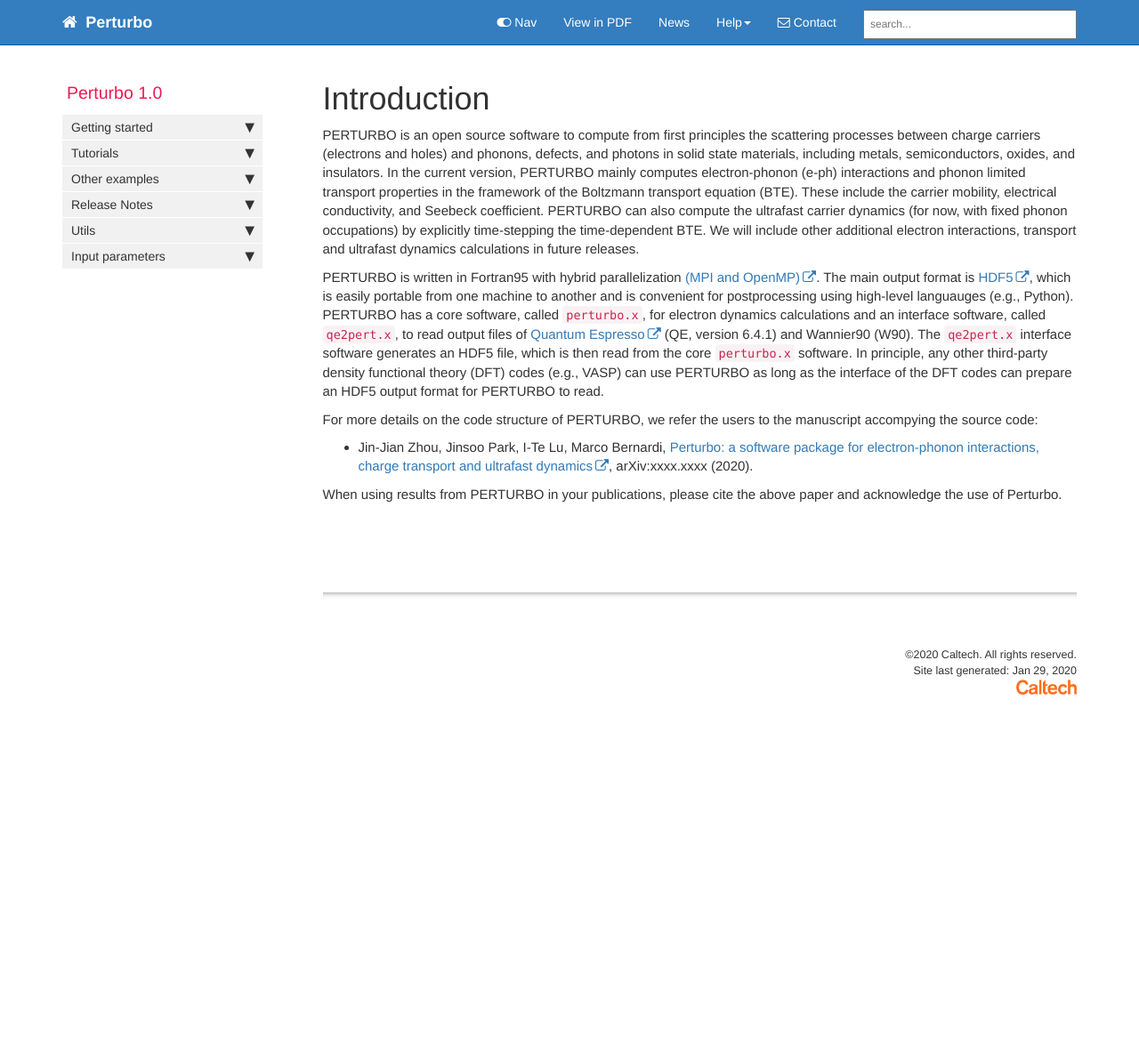
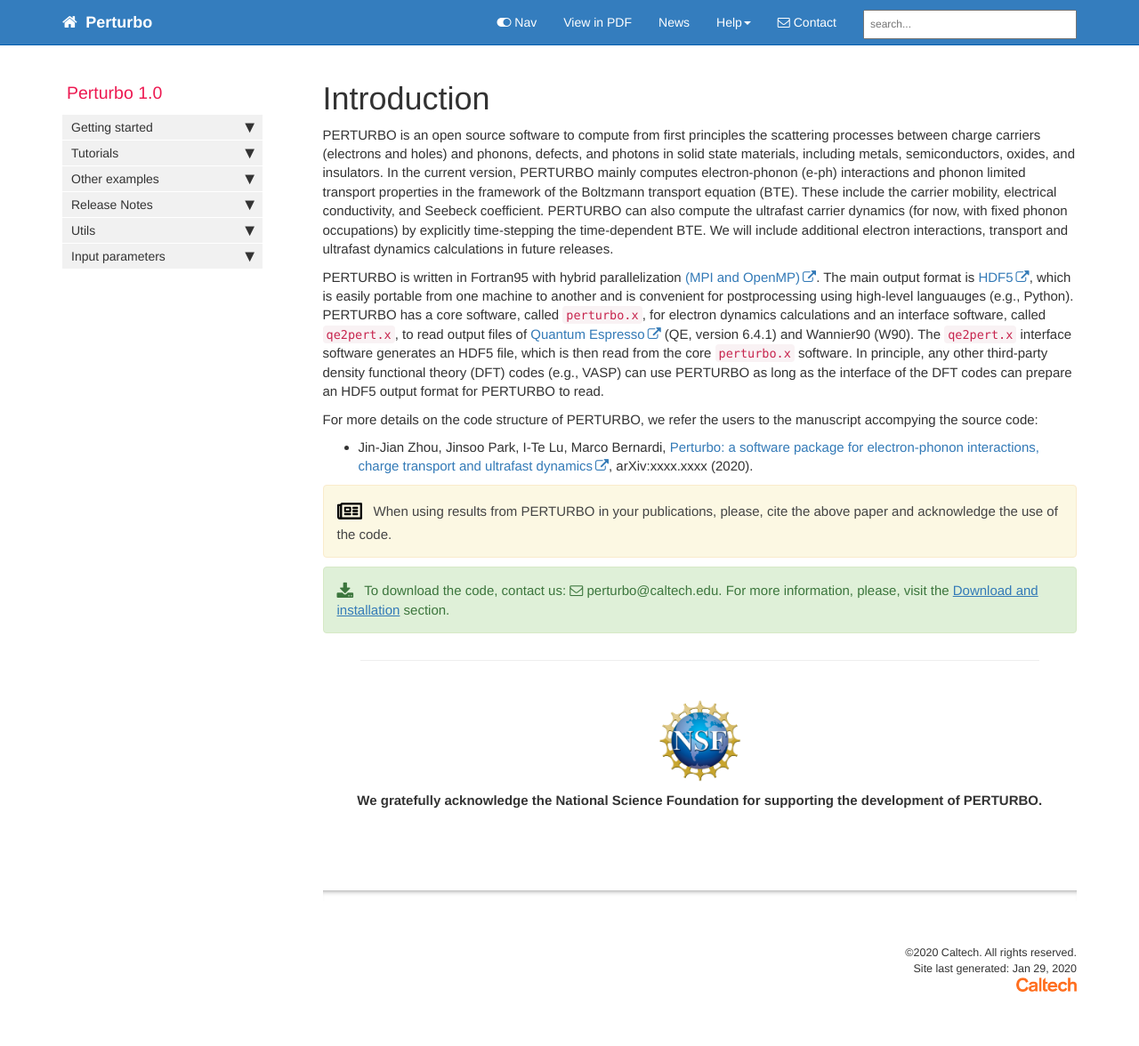
Before and after one commit to zhengMDcode/perturbo-code.github.io, a Jekyll site: the page built from index_for_pdf.md, in a window 1280 px wide. Shown: the whole page at 89% size. Built offline with Jekyll 4.4.1, drawn with Linux system fonts in a browser that asks for light colours; comment, search, counter and statistics services are not loaded; before the commit the page ends 900 px from its top, so only the background shows below that.

Commit message:
Index.md for pdf

```diff
--- a/index_for_pdf.md
+++ b/index_for_pdf.md
@@ -6,7 +6,7 @@ permalink: index_for_pdf.html
 toc: false
 ---
 
-PERTURBO is an open source software to compute from first principles the scattering processes between charge carriers (electrons and holes) and phonons, defects, and photons in solid state materials, including metals, semiconductors, oxides, and insulators. In the current version, PERTURBO mainly computes electron-phonon (e-ph) interactions and phonon limited transport properties in the framework of the Boltzmann transport equation (BTE). These include the carrier mobility, electrical conductivity, and Seebeck coefficient. PERTURBO can also compute the ultrafast carrier dynamics (for now, with fixed phonon occupations) by explicitly time-stepping the time-dependent BTE. We will include other additional electron interactions, transport and ultrafast dynamics calculations in future releases.
+PERTURBO is an open source software to compute from first principles the scattering processes between charge carriers (electrons and holes) and phonons, defects, and photons in solid state materials, including metals, semiconductors, oxides, and insulators. In the current version, PERTURBO mainly computes electron-phonon (e-ph) interactions and phonon limited transport properties in the framework of the Boltzmann transport equation (BTE). These include the carrier mobility, electrical conductivity, and Seebeck coefficient. PERTURBO can also compute the ultrafast carrier dynamics (for now, with fixed phonon occupations) by explicitly time-stepping the time-dependent BTE. We will include additional electron interactions, transport and ultrafast dynamics calculations in future releases.
 
 PERTURBO is written in Fortran95 with hybrid parallelization <a href="https://www.open-mpi.org" target="_blank">(MPI and OpenMP)</a>. The main output format is <a href="https://portal.hdfgroup.org/display/HDF5/Introduction+to+HDF5" target="_blank">HDF5</a>, which is easily portable from one machine to another and is convenient for postprocessing using high-level languauges (e.g., Python).  PERTURBO has a core software, called `perturbo.x`, for electron dynamics calculations and an interface software, called `qe2pert.x`, to read output files of <a href="https://www.quantum-espresso.org" target="_blank">Quantum Espresso</a> (QE, version 6.4.1) and Wannier90 (W90). The `qe2pert.x` interface software generates an HDF5 file, which is then read from the core `perturbo.x` software. In principle, any other third-party density functional theory (DFT) codes (e.g., VASP) can use PERTURBO as long as the interface of the DFT codes can prepare an HDF5 output format for PERTURBO to read.
 
@@ -14,4 +14,23 @@ For more details on the code structure of PERTURBO, we refer the users to the ma
 
 - Jin-Jian Zhou, Jinsoo Park, I-Te Lu, Marco Bernardi, <a href="https://arxiv.org/abs/1608.03514" target="_blank">Perturbo: a software package for electron-phonon interactions, charge transport and ultrafast dynamics</a>, arXiv:xxxx.xxxx (2020).
 
-When using results from PERTURBO in your publications, please cite the above paper and acknowledge the use of Perturbo.
+<div markdown="span" class="alert alert-warning" role="alert">
+<img src="images/newspaper-regular.svg" style="width:3.5%;margin-top:0.1%" >
+&nbsp;
+When using results from PERTURBO in your publications, please, cite the above paper and acknowledge the use of the code.
+</div>
+
+
+
+<div class="alert alert-success" role="alert"><i class="fa fa-download fa-lg"></i>
+&nbsp;  To download the code, contact us:  <i class="fa fa-envelope-o"></i> perturbo@caltech.edu. For more information, please, visit the <a href="mydoc_installation">Download and installation</a> section. </div>
+
+<hr>
+
+<img src="images/NSF_logo.png" style="width:11%;margin-top:5%;margin-left: auto;margin-right: auto; display: block" >
+
+<div style="text-align: center">
+<b>
+We gratefully acknowledge the National Science Foundation for supporting the development of PERTURBO.
+</b>
+</div>
```
Also changed, not shown: 1 other file.
